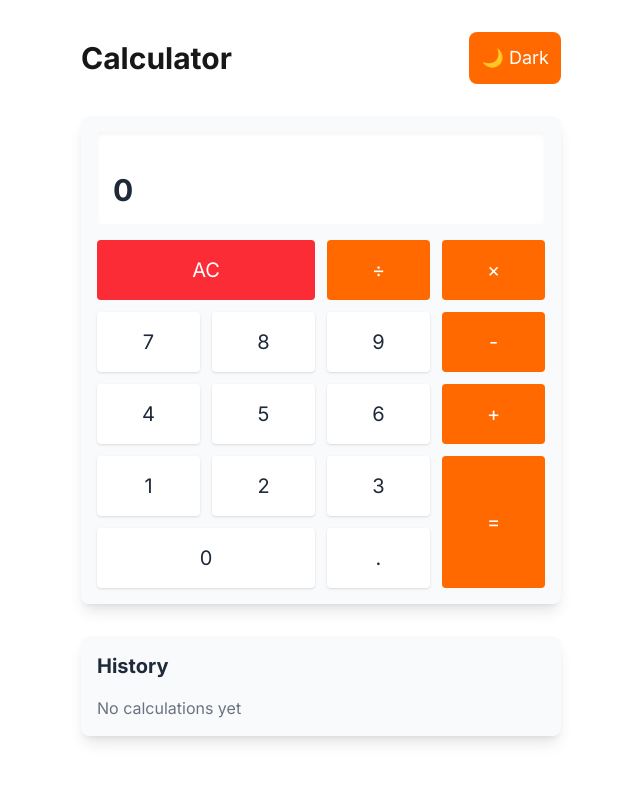
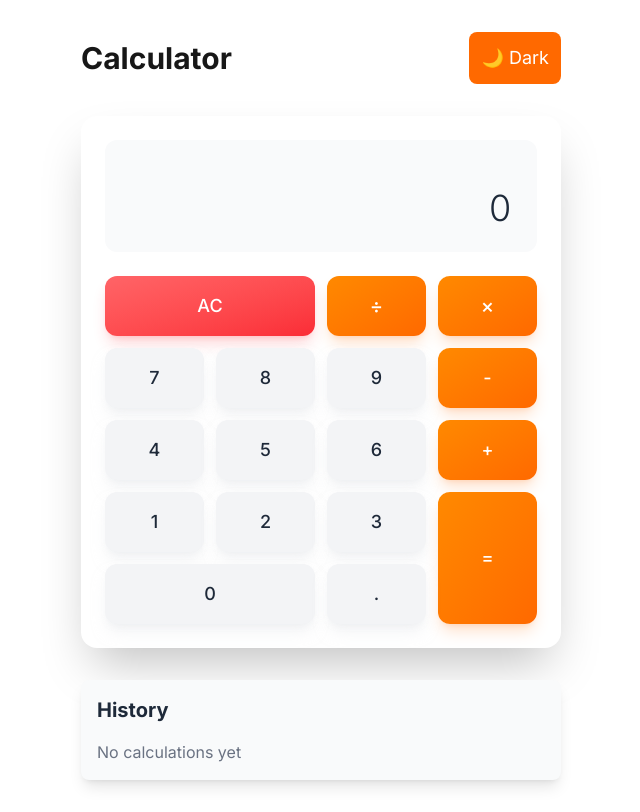
Before and after one commit to dig1t/calculator, a Next.js app: page / in a window 1280 px wide. Shown: the whole page, without its empty margins (319-959 px from the left). Built offline with nearby package versions, Linux system fonts and the light colour scheme.

Commit message:
redesign

```diff
--- a/src/components/Calculator.tsx
+++ b/src/components/Calculator.tsx
@@ -42,80 +42,79 @@ export default function Calculator() {
   };
 
   return (
-    <div className={`p-4 rounded-lg shadow-lg ${isDarkMode ? 'bg-gray-800 text-white' : 'bg-gray-50 text-gray-800'}`}>
-      <div className={`mb-4 p-4 rounded shadow-inner ${isDarkMode ? 'bg-gray-700' : 'bg-white'}`}>
-        <div className={`text-sm h-6 ${isDarkMode ? 'text-gray-400' : 'text-gray-500'}`}>{expression}</div>
-        <div className="text-3xl font-bold">{display}</div>
+    <div className={`p-6 rounded-2xl shadow-2xl ${
+      isDarkMode
+        ? 'bg-gray-800 text-white bg-opacity-90'
+        : 'bg-white text-gray-800'
+    }`}>
+      <div className={`mb-6 p-6 rounded-xl ${
+        isDarkMode
+          ? 'bg-gray-900'
+          : 'bg-gray-50'
+      }`}>
+        <div className={`text-sm h-6 ${isDarkMode ? 'text-gray-400' : 'text-gray-500'}`}>
+          {expression}
+        </div>
+        <div className="text-4xl font-light tracking-wider text-right">
+          {display}
+        </div>
       </div>
 
-      <div className="grid grid-cols-4 gap-2 sm:gap-3">
-        <button onClick={handleClear} className="col-span-2 p-4 bg-red-500 text-white rounded hover:bg-red-600 text-lg sm:text-xl">
+      <div className="grid grid-cols-4 gap-3">
+        <button
+          onClick={handleClear}
+          className="col-span-2 p-4 bg-gradient-to-br from-red-400 to-red-500 text-white rounded-xl hover:from-red-500 hover:to-red-600 transition-all duration-200 text-lg font-medium shadow-lg shadow-red-500/20"
+        >
           AC
         </button>
-        <button onClick={() => handleOperator('/')} className="p-4 bg-orange-500 text-white rounded hover:bg-orange-600 text-lg sm:text-xl">
-          ÷
-        </button>
-        <button onClick={() => handleOperator('*')} className="p-4 bg-orange-500 text-white rounded hover:bg-orange-600 text-lg sm:text-xl">
-          ×
-        </button>
+        {['÷', '×'].map((op) => (
+          <button
+            key={op}
+            onClick={() => handleOperator(op === '÷' ? '/' : '*')}
+            className="p-4 bg-gradient-to-br from-orange-400 to-orange-500 text-white rounded-xl hover:from-orange-500 hover:to-orange-600 transition-all duration-200 text-xl font-medium shadow-lg shadow-orange-500/20"
+          >
+            {op}
+          </button>
+        ))}
 
-        {[7, 8, 9].map((num) => (
+        {[7, 8, 9, '-', 4, 5, 6, '+', 1, 2, 3, '='].map((item) => (
           <button
-            key={num}
-            onClick={() => handleNumber(num.toString())}
-            className={`p-4 rounded hover:bg-gray-100 shadow-sm text-lg sm:text-xl ${
-              isDarkMode ? 'bg-gray-600 hover:bg-gray-500 text-white' : 'bg-white hover:bg-gray-50 text-gray-800'
+            key={item}
+            onClick={() => {
+              if (typeof item === 'number') handleNumber(item.toString());
+              else if (item === '=') handleCalculate();
+              else handleOperator(item);
+            }}
+            className={`p-4 rounded-xl transition-all duration-200 text-lg font-medium ${
+              typeof item === 'string' && item !== '='
+                ? 'bg-gradient-to-br from-orange-400 to-orange-500 text-white hover:from-orange-500 hover:to-orange-600 shadow-lg shadow-orange-500/20'
+                : item === '='
+                ? 'row-span-2 bg-gradient-to-br from-orange-400 to-orange-500 text-white hover:from-orange-500 hover:to-orange-600 shadow-lg shadow-orange-500/20'
+                : isDarkMode
+                ? 'bg-gray-700 hover:bg-gray-600 text-white shadow-lg shadow-gray-900/30'
+                : 'bg-gray-100 hover:bg-gray-200 text-gray-800 shadow-lg shadow-gray-200/50'
             }`}
           >
-            {num}
+            {item}
           </button>
         ))}
-        <button onClick={() => handleOperator('-')} className="p-4 bg-orange-500 text-white rounded hover:bg-orange-600 text-lg sm:text-xl">
-          -
-        </button>
-
-        {[4, 5, 6].map((num) => (
-          <button
-            key={num}
-            onClick={() => handleNumber(num.toString())}
-            className={`p-4 rounded hover:bg-gray-100 shadow-sm text-lg sm:text-xl ${
-              isDarkMode ? 'bg-gray-600 hover:bg-gray-500 text-white' : 'bg-white hover:bg-gray-50 text-gray-800'
-            }`}
-          >
-            {num}
-          </button>
-        ))}
-        <button onClick={() => handleOperator('+')} className="p-4 bg-orange-500 text-white rounded hover:bg-orange-600 text-lg sm:text-xl">
-          +
-        </button>
-
-        {[1, 2, 3].map((num) => (
-          <button
-            key={num}
-            onClick={() => handleNumber(num.toString())}
-            className={`p-4 rounded hover:bg-gray-100 shadow-sm text-lg sm:text-xl ${
-              isDarkMode ? 'bg-gray-600 hover:bg-gray-500 text-white' : 'bg-white hover:bg-gray-50 text-gray-800'
-            }`}
-          >
-            {num}
-          </button>
-        ))}
-        <button onClick={handleCalculate} className="row-span-2 p-4 bg-orange-500 text-white rounded hover:bg-orange-600 text-lg sm:text-xl">
-          =
-        </button>
 
         <button
           onClick={() => handleNumber('0')}
-          className={`col-span-2 p-4 rounded hover:bg-gray-100 shadow-sm text-lg sm:text-xl ${
-            isDarkMode ? 'bg-gray-600 hover:bg-gray-500 text-white' : 'bg-white hover:bg-gray-50 text-gray-800'
+          className={`col-span-2 p-4 rounded-xl transition-all duration-200 text-lg font-medium ${
+            isDarkMode
+              ? 'bg-gray-700 hover:bg-gray-600 text-white shadow-lg shadow-gray-900/30'
+              : 'bg-gray-100 hover:bg-gray-200 text-gray-800 shadow-lg shadow-gray-200/50'
           }`}
         >
           0
         </button>
         <button
           onClick={() => handleNumber('.')}
-          className={`p-4 rounded hover:bg-gray-100 shadow-sm text-lg sm:text-xl ${
-            isDarkMode ? 'bg-gray-600 hover:bg-gray-500 text-white' : 'bg-white hover:bg-gray-50 text-gray-800'
+          className={`p-4 rounded-xl transition-all duration-200 text-lg font-medium ${
+            isDarkMode
+              ? 'bg-gray-700 hover:bg-gray-600 text-white shadow-lg shadow-gray-900/30'
+              : 'bg-gray-100 hover:bg-gray-200 text-gray-800 shadow-lg shadow-gray-200/50'
           }`}
         >
           .
```
